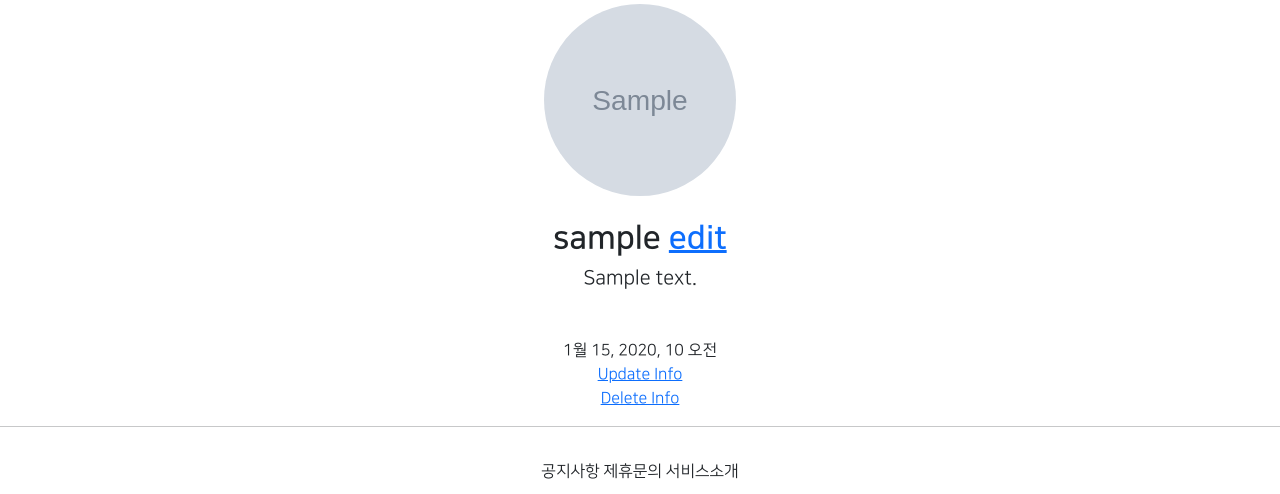
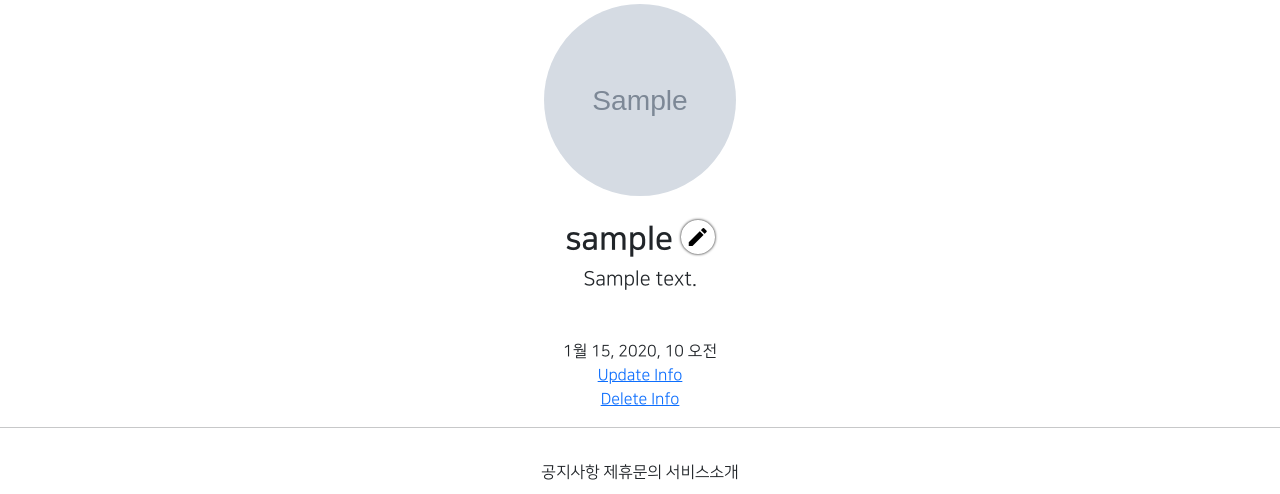
Before and after one commit to codeblue25/gwangjuAI_django, a Django app: page /accounts/detail/1 in a window 1280 px wide. Shown: the part 237-731 px from the top of the page. Run offline with Django 3.2, Linux system fonts and the light colour scheme; a user stored in the database is signed in; tables that the repository leaves empty hold one stand-in row (values such as "Sample post"); grey boxes marked "Sample" are stand-in pictures; parts of the project's set-up code (start-up, migrations or seed data) failed here and were passed over; some libraries are stand-ins or nearby versions.

Commit message:
210729 commit1

```diff
--- a/accountapp/templates/accountapp/detail.html
+++ b/accountapp/templates/accountapp/detail.html
@@ -11,7 +11,8 @@
             <h2 class="NNS_B">
                 {{ target_user.profile.nickname }}
                 {% if user == target_user%}
-                    <a href="{% url 'profileapp:update' pk=target_user.profile.pk %}">
+                    <a href="{% url 'profileapp:update' pk=target_user.profile.pk %}"
+                       class="material-icons round_button">
                         edit
                     </a>
                 {% endif %}
--- a/static/base.css
+++ b/static/base.css
@@ -29,3 +29,15 @@
 .NNS_B {
     font-family: 'NanumSquareB', cursive;
 }
+
+.round_button {
+    color: black;
+    text-decoration: none;
+    box-shadow: 0 0 3px black;   /*가로위치 세로위치 크기 색상*/
+    border-radius: 50%;
+    padding: 0.3rem;
+}
+
+.round_button:hover {
+    color: dimgrey;
+}
--- a/templates/head.html
+++ b/templates/head.html
@@ -14,6 +14,10 @@
 
     {# DEFAULT CSS LINKS #}
     <link rel="stylesheet" type="text/css" href = "{% static 'base.css' %}">
+
+    {# MATERIAL ICONS LINK #}
+    <link href="https://fonts.googleapis.com/css2?family=Material+Icons"
+      rel="stylesheet">
 
     {# NAVER NANUM FONTS #}
     <style>
```
